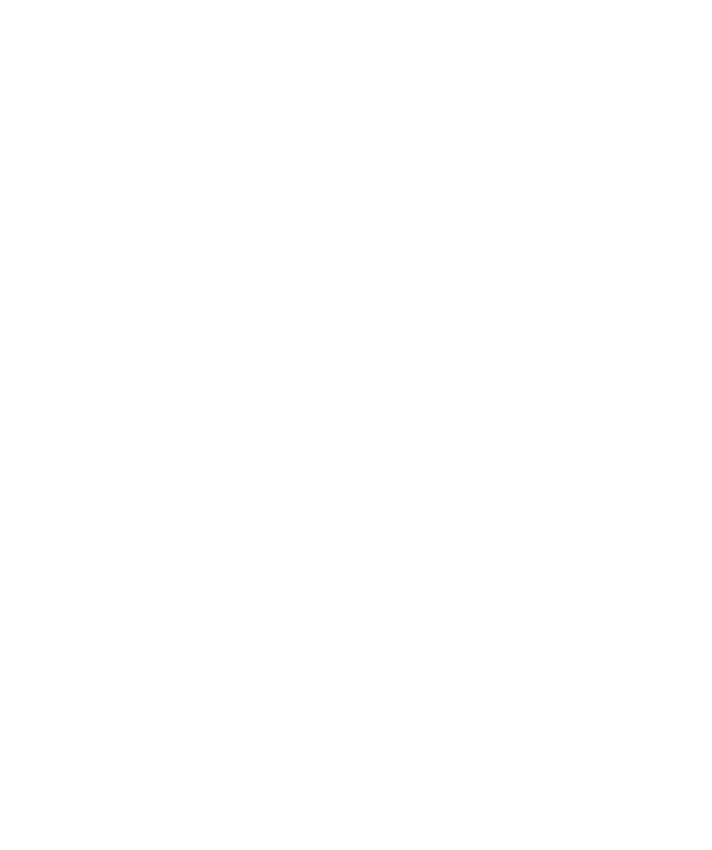
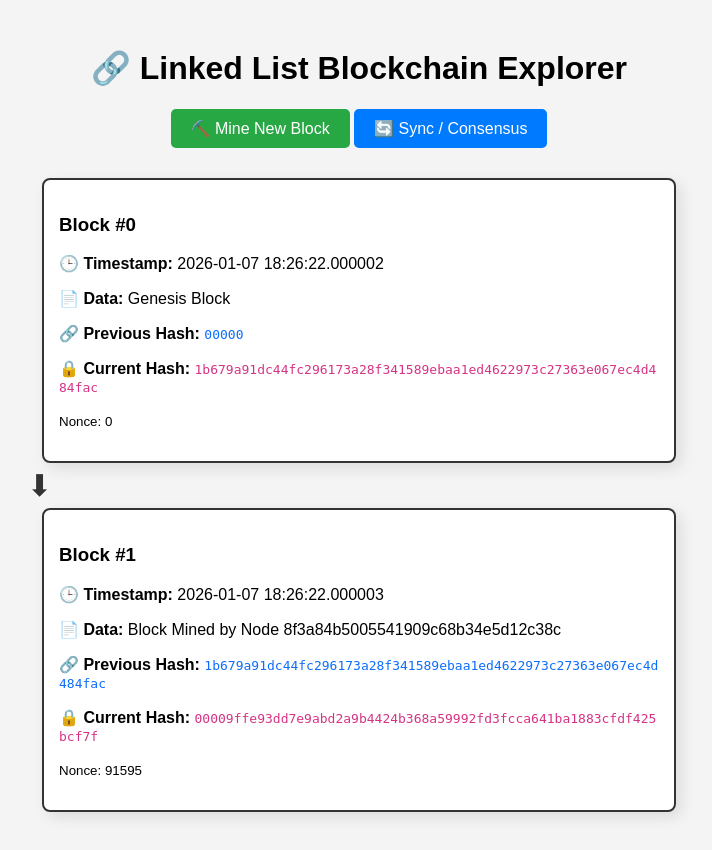
Before and after one commit to YatagamaHirusha/Blockchain-Simulation-Using-Linked-List, a Flask app: page / in a window 1280 px wide. Before the commit the part shown is empty. Shown: the whole page, without its empty margins (281-993 px from the left). Before the commit the page ends 800 px from the top, so only its background shows below. Run offline with Flask 3, Linux system fonts and the light colour scheme.

Commit message:
gui for simulation

```diff
--- a/templates/index.html
+++ b/templates/index.html
@@ -2,9 +2,100 @@
 <html lang="en">
 <head>
     <meta charset="UTF-8">
-    <title>Title</title>
+    <title>Blockchain Visualization</title>
+    <style>
+        body { font-family: sans-serif; background-color: #f4f4f4; padding: 20px; }
+        .container { display: flex; flex-direction: column; align-items: center; }
+
+        /* The Block Card */
+        .block {
+            background: white;
+            border: 2px solid #333;
+            border-radius: 8px;
+            width: 600px;
+            padding: 15px;
+            margin: 10px;
+            box-shadow: 5px 5px 15px rgba(0,0,0,0.1);
+            position: relative;
+        }
+
+        /* The "Link" Arrow */
+        .arrow {
+            font-size: 30px;
+            color: #333;
+            margin: -5px;
+        }
+
+        .hash { font-family: monospace; color: #d63384; word-break: break-all; }
+        .prev-hash { font-family: monospace; color: #0d6efd; word-break: break-all; }
+
+        button {
+            padding: 10px 20px; font-size: 16px; cursor: pointer;
+            background: #28a745; color: white; border: none; border-radius: 5px;
+        }
+        button:hover { background: #218838; }
+    </style>
 </head>
 <body>
 
+    <div class="container">
+        <h1>🔗 Linked List Blockchain Explorer</h1>
+
+        <div style="margin-bottom: 20px;">
+            <button onclick="mineBlock()">⛏️ Mine New Block</button>
+            <button onclick="resolveConflicts()" style="background: #007bff;">🔄 Sync / Consensus</button>
+        </div>
+
+        <div id="chain-container">
+            </div>
+    </div>
+
+    <script>
+        // 1. Fetch and Display the Chain
+        async function loadChain() {
+            const response = await fetch('/chain');
+            const data = await response.json();
+            const container = document.getElementById('chain-container');
+            container.innerHTML = '';
+
+            data.chain.forEach((block, index) => {
+                // Draw the Arrow (except for the first block)
+                if (index > 0) {
+                    container.innerHTML += `<div class="arrow">⬇</div>`;
+                }
+
+                // Draw the Block
+                const blockHtml = `
+                    <div class="block">
+                        <h3>Block #${block.index}</h3>
+                        <p><strong>🕒 Timestamp:</strong> ${block.timestamp}</p>
+                        <p><strong>📄 Data:</strong> ${block.data}</p>
+                        <p><strong>🔗 Previous Hash:</strong> <span class="prev-hash">${block.previous_hash}</span></p>
+                        <p><strong>🔒 Current Hash:</strong> <span class="hash">${block.hash}</span></p>
+                        <p><small>Nonce: ${block.nonce || 0}</small></p>
+                    </div>
+                `;
+                container.innerHTML += blockHtml;
+            });
+        }
+
+        // 2. Button Logic: Mine
+        async function mineBlock() {
+            alert("Mining started... please wait!");
+            await fetch('/mine');
+            loadChain(); // Refresh page
+        }
+
+        // 3. Button Logic: Sync
+        async function resolveConflicts() {
+            const response = await fetch('/nodes/resolve');
+            const data = await response.json();
+            alert(data.message);
+            loadChain();
+        }
+
+        // Load on startup
+        loadChain();
+    </script>
 </body>
 </html>
```
